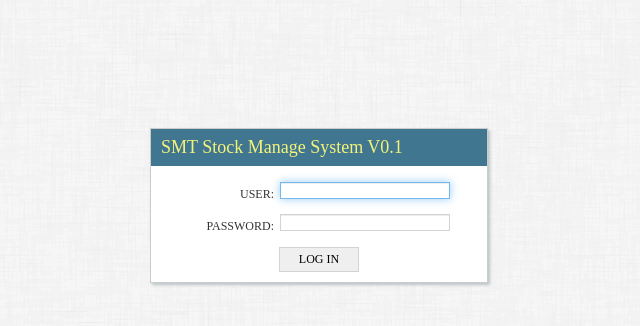
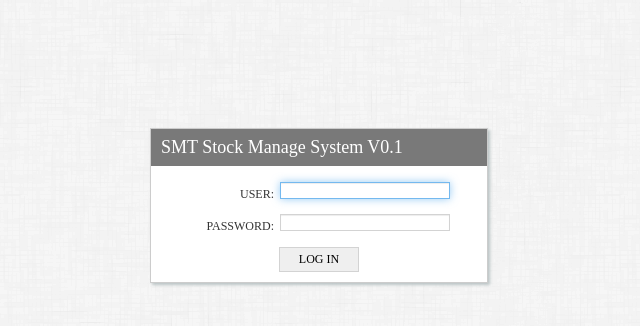
Before and after one commit to aveenzhou/smt_app, a Python web app: template smt_app/template/login.html in a window 1280 px wide. Shown: the top 326 px of the page, without its empty margins (321-961 px from the left). Run offline with Jinja, Linux system fonts and the light colour scheme; the template is opened without the code that fills it, so the values that code supplies are empty.

Commit message:
style change

```diff
--- a/smt_app/static/css/style.css
+++ b/smt_app/static/css/style.css
@@ -178,7 +178,7 @@ body {
 	box-shadow:2px 2px 3px #BAC4C5;
 }
 #header {
-    background: #417690;
+    background: #797979;
     color: #ffc;
     overflow: hidden;
 }
@@ -188,7 +188,7 @@ body {
     font-size: 18px;
     margin: 8px 0;
     font-weight: normal;
-    color: #f4f379;
+    color: #FFFFFF;
 }
 
 #content {
```
